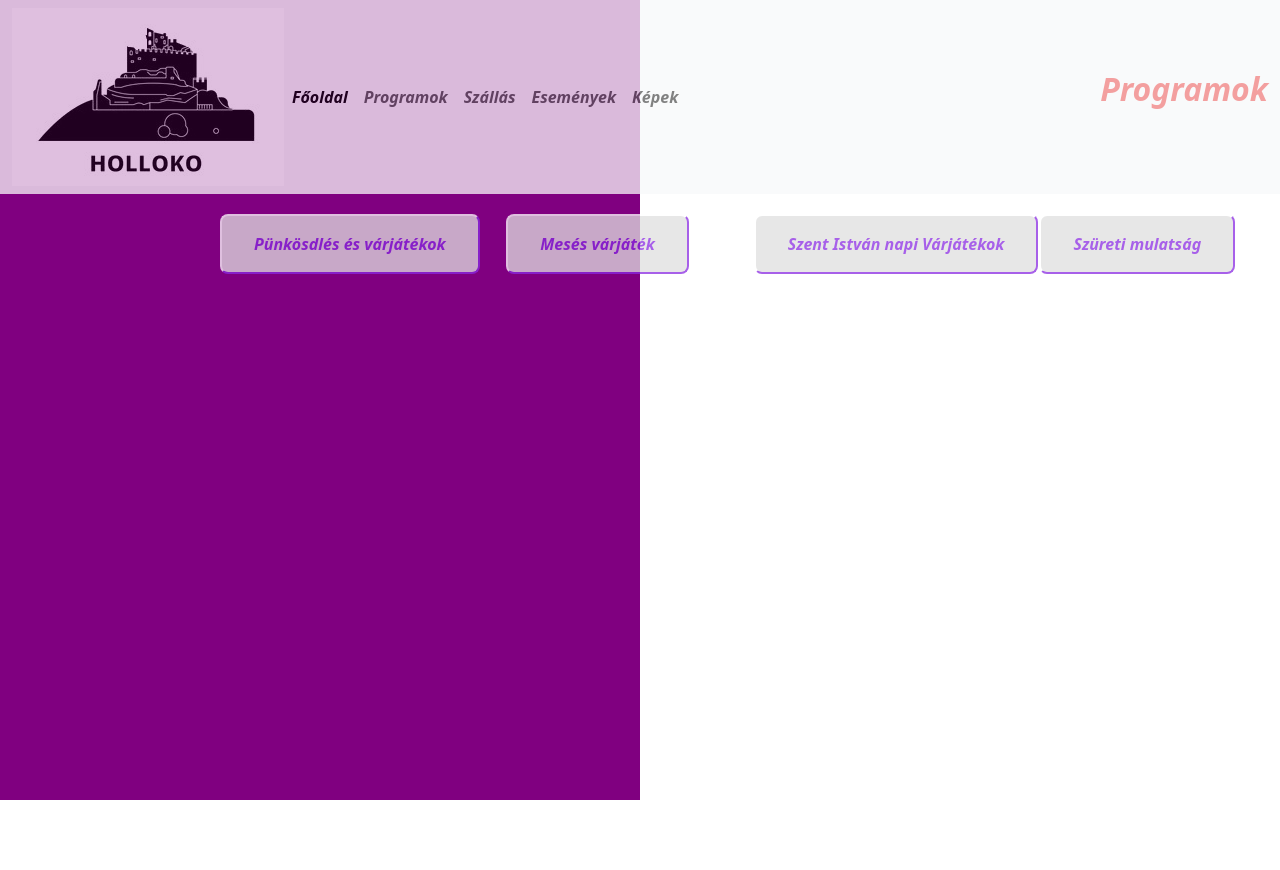
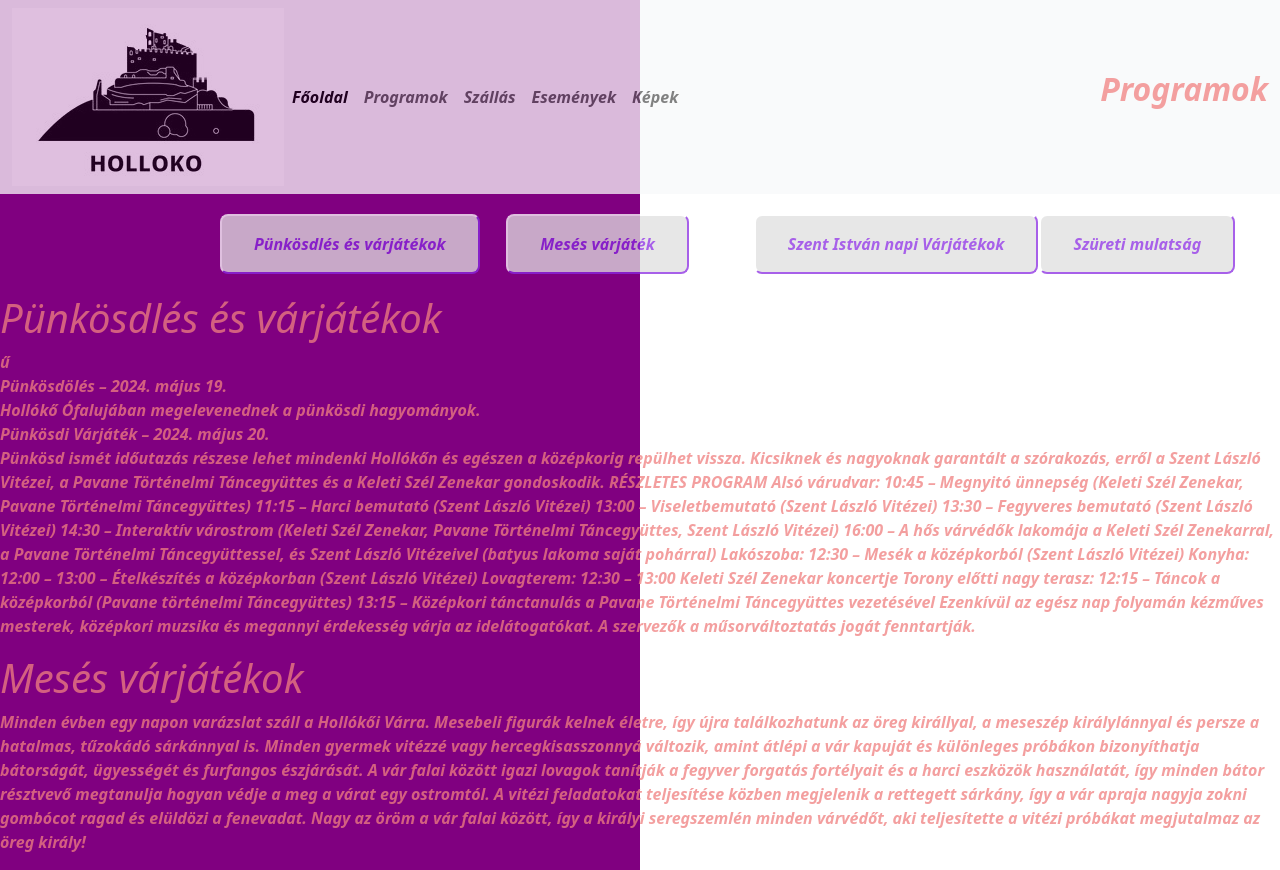
Before and after one commit to vGergelyCkik/BeadandoVGTR, a plain HTML site: page programok.html in a window 1280 px wide. Before the commit the page ends 800 px from the top, so only its background shows below. Drawn offline with nearby package versions, Linux system fonts and the light colour scheme.

Commit message:
Programok

```diff
--- a/programok.css
+++ b/programok.css
@@ -38,6 +38,7 @@ body {
   transition-duration: 1s;
   transition-property: border-top, border-left, border-bottom, border-right,
     box-shadow;
+  cursor: pointer;
 }
 
 .es_1:hover {
@@ -47,6 +48,7 @@ body {
   border-right: 2px solid rgb(127, 0, 255);
   box-shadow: rgba(255, 255, 255, 0.4) 5px 5px, rgba(255, 255, 255, 0.3) 10px 10px,
     rgba(255, 255, 255, 0.2) 15px 15px;
+  cursor: pointer;
 }
 
 .es_2 {
@@ -67,6 +69,7 @@ body {
   transition-duration: 1s;
   transition-property: border-top, border-left, border-bottom, border-right,
     box-shadow;
+  cursor: pointer;
 }
 
 .es_2:hover {
@@ -76,6 +79,7 @@ body {
     border-right: 2px solid rgb(127, 0, 255);
     box-shadow: rgba(255, 255, 255, 0.4) 5px 5px, rgba(255, 255, 255, 0.3) 10px 10px,
     rgba(255, 255, 255, 0.2) 15px 15px;
+    cursor: pointer;
   }
 
 .es_3 {
@@ -96,6 +100,7 @@ body {
   transition-duration: 1s;
   transition-property: border-top, border-left, border-bottom, border-right,
     box-shadow;
+  cursor: pointer;
 }
 
 .es_3:hover {
@@ -105,6 +110,7 @@ body {
     border-right: 2px solid rgb(127, 0, 255);
     box-shadow: rgba(76, 0, 153, 0.4) 5px 5px, rgba(76, 0, 153, 0.3) 10px 10px,
       rgba(76, 0, 153, 0.2) 15px 15px;
+    cursor: pointer;
   }
 
 .es_4 {
@@ -125,6 +131,7 @@ body {
   transition-duration: 1s;
   transition-property: border-top, border-left, border-bottom, border-right,
     box-shadow;
+  cursor: pointer;
 }
 
 .es_4:hover {
@@ -134,4 +141,9 @@ body {
     border-right: 2px solid rgb(127, 0, 255);
     box-shadow: rgba(76, 0, 153, 0.4) 5px 5px, rgba(76, 0, 153, 0.3) 10px 10px,
       rgba(76, 0, 153, 0.2) 15px 15px;
+    cursor: pointer;
   }
+
+  .logo {
+
+  }
--- a/programok.html
+++ b/programok.html
@@ -23,14 +23,29 @@
       <nav>
         <nav class="navbar navbar-expand-lg bg-body-tertiary">
           <div class="container-fluid">
-                  <a class="logo" href="#"><img src="img/holloko.jpg" alt="holloko"></a>
-                  <button class="navbar-toggler" type="button" data-bs-toggle="collapse" data-bs-target="#navbarNav" aria-controls="navbarNav" aria-expanded="false" aria-label="Toggle navigation">
+            <a class="logo" href="#"
+              ><img src="img/holloko.jpg" alt="holloko"
+            /></a>
+            <button
+              class="navbar-toggler"
+              type="button"
+              data-bs-toggle="collapse"
+              data-bs-target="#navbarNav"
+              aria-controls="navbarNav"
+              aria-expanded="false"
+              aria-label="Toggle navigation"
+            >
               <span class="navbar-toggler-icon"></span>
             </button>
             <div class="collapse navbar-collapse" id="navbarNav">
               <ul class="navbar-nav">
                 <li class="nav-item">
-                        <a class="nav-link active" aria-current="page" href="index.html">Főoldal</a>
+                  <a
+                    class="nav-link active"
+                    aria-current="page"
+                    href="index.html"
+                    >Főoldal</a
+                  >
                 </li>
                 <li class="nav-item">
                   <a class="nav-link" href="#">Programok</a>
@@ -47,9 +62,7 @@
               </ul>
             </div>
             <div>
-                      <p class="prog">
-                          Programok
-                      </p>
+              <p class="prog">Programok</p>
             </div>
           </div>
         </nav>
@@ -62,6 +75,56 @@
         <div class="es_3">Szent István napi Várjátékok</div>
         <div class="es_4">Szüreti mulatság</div>
       </div>
+      <div>
+        <h1>Pünkösdlés és várjátékok</h1>
+        ű
+        <p>
+          Pünkösdölés – 2024. május 19.
+          <br />
+          Hollókő Ófalujában megelevenednek a pünkösdi hagyományok.
+          <br />
+          Pünkösdi Várjáték – 2024. május 20.
+          <br />
+          Pünkösd ismét időutazás részese lehet mindenki Hollókőn és egészen a
+          középkorig repülhet vissza. Kicsiknek és nagyoknak garantált a
+          szórakozás, erről a Szent László Vitézei, a Pavane Történelmi
+          Táncegyüttes és a Keleti Szél Zenekar gondoskodik. RÉSZLETES PROGRAM
+          Alsó várudvar: 10:45 – Megnyitó ünnepség (Keleti Szél Zenekar, Pavane
+          Történelmi Táncegyüttes) 11:15 – Harci bemutató (Szent László Vitézei)
+          13:00 – Viseletbemutató (Szent László Vitézei) 13:30 – Fegyveres
+          bemutató (Szent László Vitézei) 14:30 – Interaktív várostrom (Keleti
+          Szél Zenekar, Pavane Történelmi Táncegyüttes, Szent László Vitézei)
+          16:00 – A hős várvédők lakomája a Keleti Szél Zenekarral, a Pavane
+          Történelmi Táncegyüttessel, és Szent László Vitézeivel (batyus lakoma
+          saját pohárral) Lakószoba: 12:30 – Mesék a középkorból (Szent László
+          Vitézei) Konyha: 12:00 – 13:00 – Ételkészítés a középkorban (Szent
+          László Vitézei) Lovagterem: 12:30 – 13:00 Keleti Szél Zenekar
+          koncertje Torony előtti nagy terasz: 12:15 – Táncok a középkorból
+          (Pavane történelmi Táncegyüttes) 13:15 – Középkori tánctanulás a
+          Pavane Történelmi Táncegyüttes vezetésével Ezenkívül az egész nap
+          folyamán kézműves mesterek, középkori muzsika és megannyi érdekesség
+          várja az idelátogatókat. A szervezők a műsorváltoztatás jogát
+          fenntartják.
+        </p>
+      </div>
+      <div>
+        <h1>Mesés várjátékok</h1>
+        <p>
+          Minden évben egy napon varázslat száll a Hollókői Várra. Mesebeli
+          figurák kelnek életre, így újra találkozhatunk az öreg királlyal, a
+          meseszép királylánnyal és persze a hatalmas, tűzokádó sárkánnyal is.
+          Minden gyermek vitézzé vagy hercegkisasszonnyá változik, amint átlépi
+          a vár kapuját és különleges próbákon bizonyíthatja bátorságát,
+          ügyességét és furfangos észjárását. A vár falai között igazi lovagok
+          tanítják a fegyver forgatás fortélyait és a harci eszközök
+          használatát, így minden bátor résztvevő megtanulja hogyan védje a meg
+          a várat egy ostromtól. A vitézi feladatokat teljesítése közben
+          megjelenik a rettegett sárkány, így a vár apraja nagyja zokni gombócot
+          ragad és elüldözi a fenevadat. Nagy az öröm a vár falai között, így a
+          királyi seregszemlén minden várvédőt, aki teljesítette a vitézi
+          próbákat megjutalmaz az öreg király!
+        </p>
+      </div>
     </main>
     <footer></footer>
   </body>
```
Also changed, not shown: img/icons8-castle-64.png (added). Lines whose indentation alone changed are shown as unchanged.
